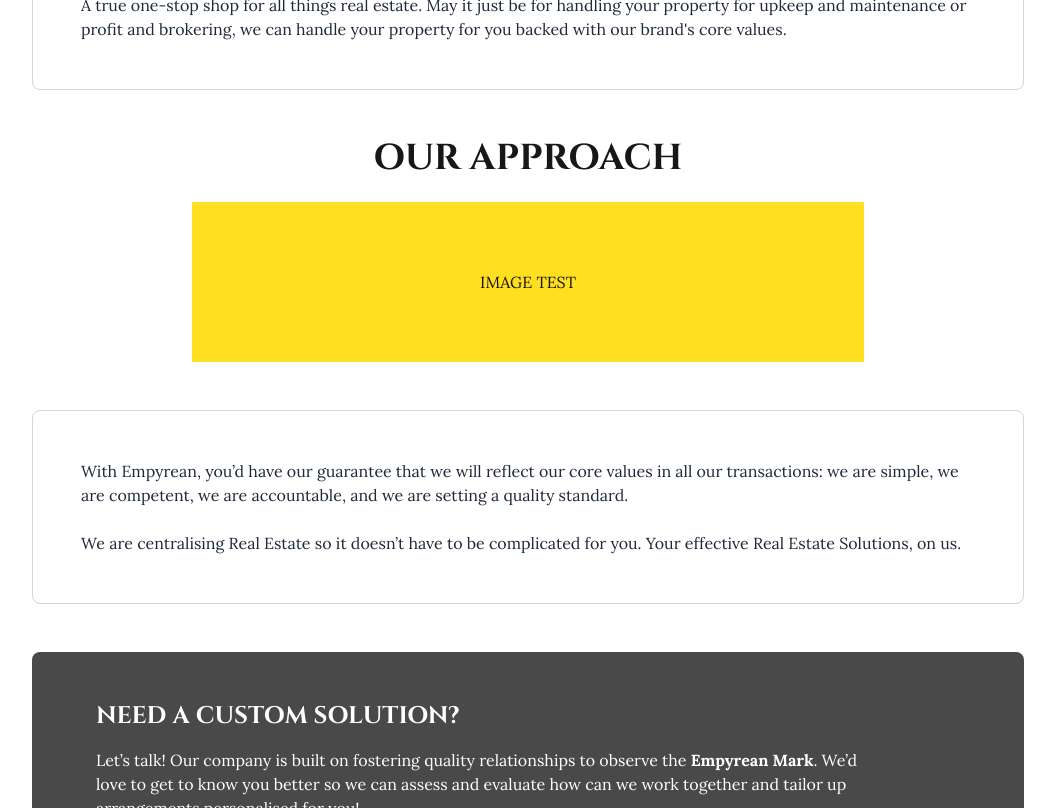
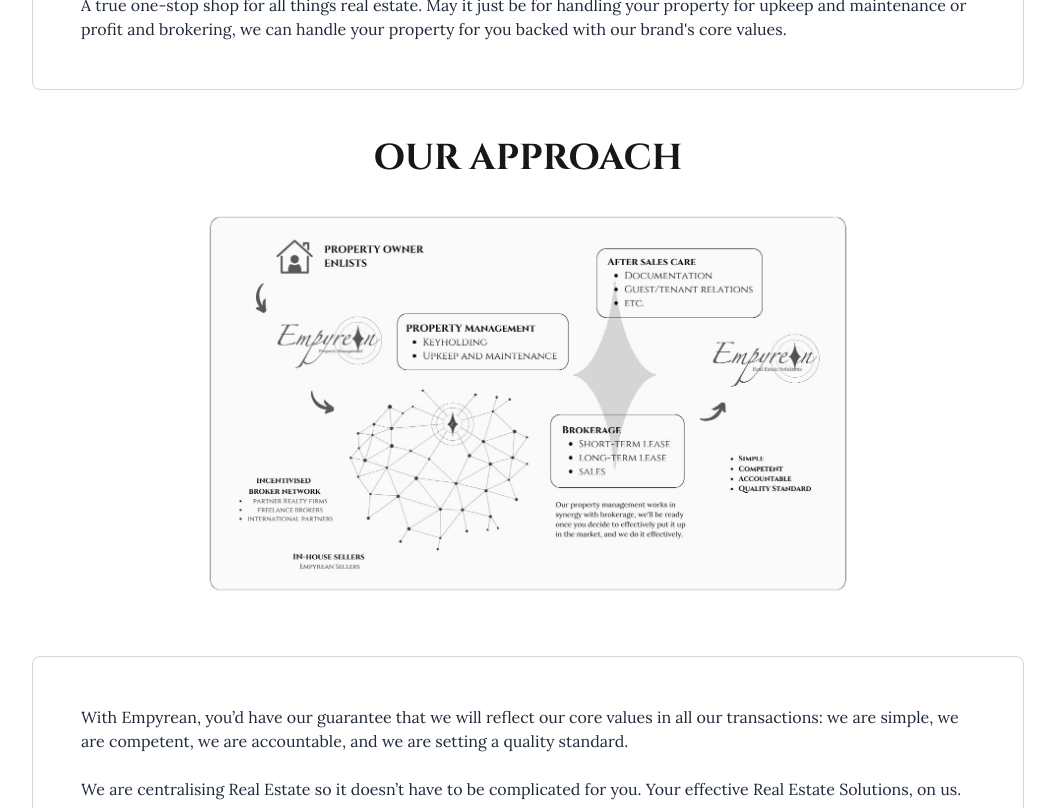
Before and after one commit to Empyrean25/empyrean, a Next.js app: page /on-work/about-us in a window 1280 px wide. Shown: the part 520-1328 px from the top of the page, without its empty margins (112-1167 px from the left). Built offline with nearby package versions, Linux system fonts and the light colour scheme.

Commit message:
Update page.tsx

```diff
--- a/src/app/on-work/about-us/page.tsx
+++ b/src/app/on-work/about-us/page.tsx
@@ -30,6 +30,7 @@ export default function PropertyOwnerPage() {
           deliver effective service.
         </p>
 
+        {/* Box 1 */}
         <div className="mb-12" aria-label="Property Management Services">
           <ContentCard
             title="ENLIST WITH US."
@@ -37,15 +38,17 @@ export default function PropertyOwnerPage() {
           />
         </div>
 
-      {/* OUR APPROACH Section */}
-<div className="mb-12 flex flex-col items-center text-center">
-  <h2 className="text-3xl md:text-4xl font-bold mb-6">OUR APPROACH</h2>
- <div className="w-full max-w-2xl h-40 bg-yellow-300 flex items-center justify-center">
-  IMAGE TEST
-</div>
+        {/* OUR APPROACH Section */}
+        <div className="mb-12 flex flex-col items-center text-center">
+          <h2 className="text-3xl md:text-4xl font-bold mb-6">OUR APPROACH</h2>
+          <img
+            src="/assets/our-approach.png"
+            alt="Our approach"
+            className="w-full max-w-2xl h-auto"
+          />
+        </div>
 
-</div>
-
+        {/* Box 2 */}
         <div className="mb-12 border border-gray-300 rounded-lg p-8 md:p-12">
           <p className="text-gray-800">
             With Empyrean, you&rsquo;d have our guarantee that we will reflect our core values in all our transactions: we are simple, we are competent, we are accountable, and we are setting a quality standard.
```
